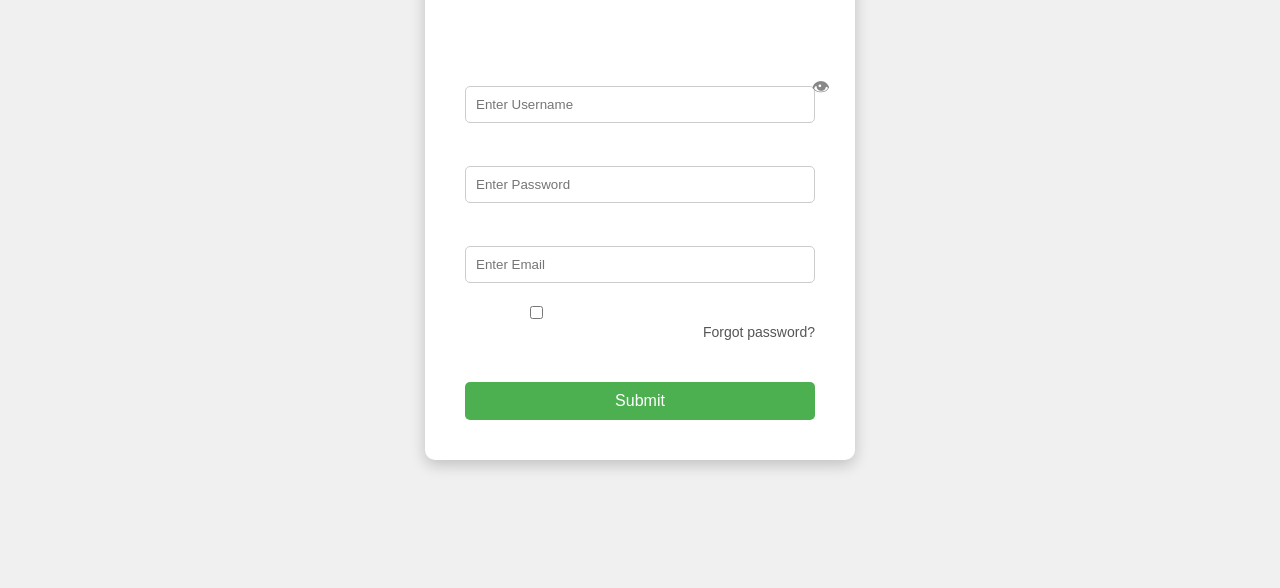
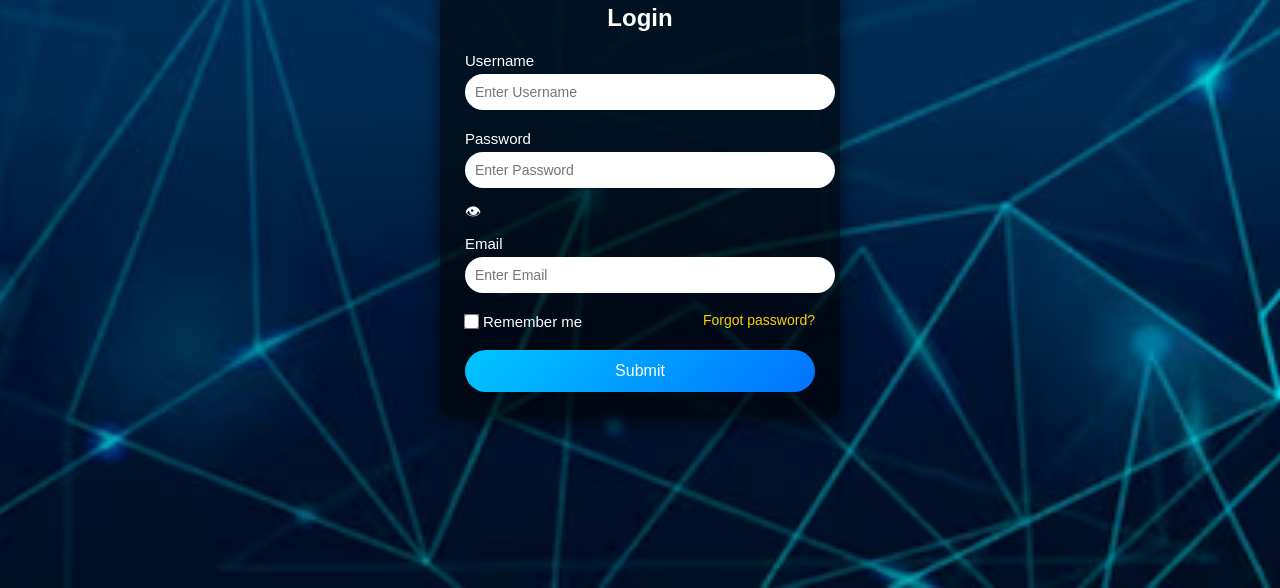
Before and after one commit to kiruba24092004/SIGN-IN-PAGE, a plain HTML site: page index.html in a window 1280 px wide. Shown: the part 212-800 px from the top of the page. Drawn offline with Linux system fonts and the light colour scheme.

Commit message:
Update style.css

```diff
--- a/style.css
+++ b/style.css
@@ -12,88 +12,129 @@ body {
   background-position: center;
   color: white;
 }
-
-body {
-  font-family: Arial, sans-serif;
-  display: flex;
-  justify-content: center;
-  align-items: center;
-  height: 100vh;
-  margin: 0;
-  background: #f0f0f0;
+/* Brand name */
+.brand {
+  position: absolute;
+  top: 20px;
+  left: 30px;
+  font-size: 28px;
+  font-weight: bold;
+  color: #ffe6b3;
 }
 
+/* Menu icon */
+.menu-icon {
+  position: absolute;
+  top: 25px;
+  right: 30px;
+  font-size: 28px;
+  cursor: pointer;
+}
+
+/* Login box */
 .login-box {
-  position: relative;
   width: 350px;
-  padding: 40px;
-  background: #fff;
-  border-radius: 10px;
-  box-shadow: 0 5px 15px rgba(0,0,0,0.2);
+  margin: 120px auto;
+  padding: 25px;
+  background: rgba(0, 0, 0, 0.6);
+  border-radius: 12px;
+  box-shadow: 0px 8px 20px rgba(0, 0, 0, 0.6);
 }
 
 .login-box h2 {
   text-align: center;
-  margin-bottom: 30px;
+  margin-bottom: 20px;
+  color: #fff;
 }
 
+/* Form inputs */
 .login-box label {
   display: block;
-  margin-bottom: 5px;
-  font-weight: bold;
+  margin: 8px 0 5px;
+  font-size: 15px;
 }
 
-.login-box input {
+.login-box input[type="text"],
+.login-box input[type="password"],
+.login-box input[type="email"] {
   width: 100%;
-  padding: 10px 40px 10px 10px; /* padding-right for icon */
-  margin-bottom: 20px;
-  border: 1px solid #ccc;
-  border-radius: 5px;
-  box-sizing: border-box;
+  padding: 10px;
+  border: none;
+  border-radius: 25px; /* Rounded pill shape */
+  margin-bottom: 12px;
+  outline: none;
+  font-size: 14px;
 }
 
-/* Eye icon style */
-.eye-icon {
-  position: absolute;
-  top: 157px; /* Adjust based on password input position */
-  right: 25px;
-  cursor: pointer;
-  font-size: 18px;
-  color: #888;
-  user-select: none;
-}
-
-.login-box button {
-  width: 100%;
-  padding: 10px;
-  background-color: #4CAF50;
-  color: white;
-  border: none;
-  border-radius: 5px;
-  font-size: 16px;
-  cursor: pointer;
-}
-
-.login-box button:hover {
-  background-color: #45a049;
-}
-
+/* Options */
 .options {
   display: flex;
   justify-content: space-between;
   align-items: center;
-  margin-bottom: 20px;
+  font-size: 14px;
+  margin-bottom: 15px;
+}
+
+.options label {
+  display: flex;
+  align-items: center;
+  gap: 5px; /* space between checkbox and text */
+}
+
+.options input[type="checkbox"] {
+  margin: 0;
+  transform: scale(1.2); /* slightly bigger tick box */
 }
 
 .options a {
+  color: #ffcc00;
   text-decoration: none;
-  font-size: 14px;
-  color: #555;
 }
 
-.brand {
-  text-align: center;
-  font-size: 24px;
-  margin-bottom: 20px;
+.options a:hover {
+  text-decoration: underline;
+}
+
+/* Button */
+.login-box button {
+  width: 100%;
+  padding: 12px;
+  border: none;
+  border-radius: 25px;
+  background: linear-gradient(135deg, #00c6ff, #0072ff);
+  color: white;
+  font-size: 16px;
+  cursor: pointer;
+  transition: 0.3s;
+}
+
+.login-box button:hover {
+  background: linear-gradient(135deg, #0072ff, #004080);
+}
+
+/* Navigation bar */
+.navbar {
+  position: absolute;
+  top: 20px;
+  right: 40px;
+}
+
+.navbar ul {
+  list-style: none;
+  margin: 0;
+  padding: 0;
+  display: flex;
+  gap: 20px;
+}
+
+.navbar ul li a {
+  text-decoration: none;
+  color: #ffe6b3;
+  font-size: 16px;
   font-weight: bold;
+  transition: color 0.3s;
 }
+
+.navbar ul li a:hover {
+  color: #00c6ff;
+}
```
